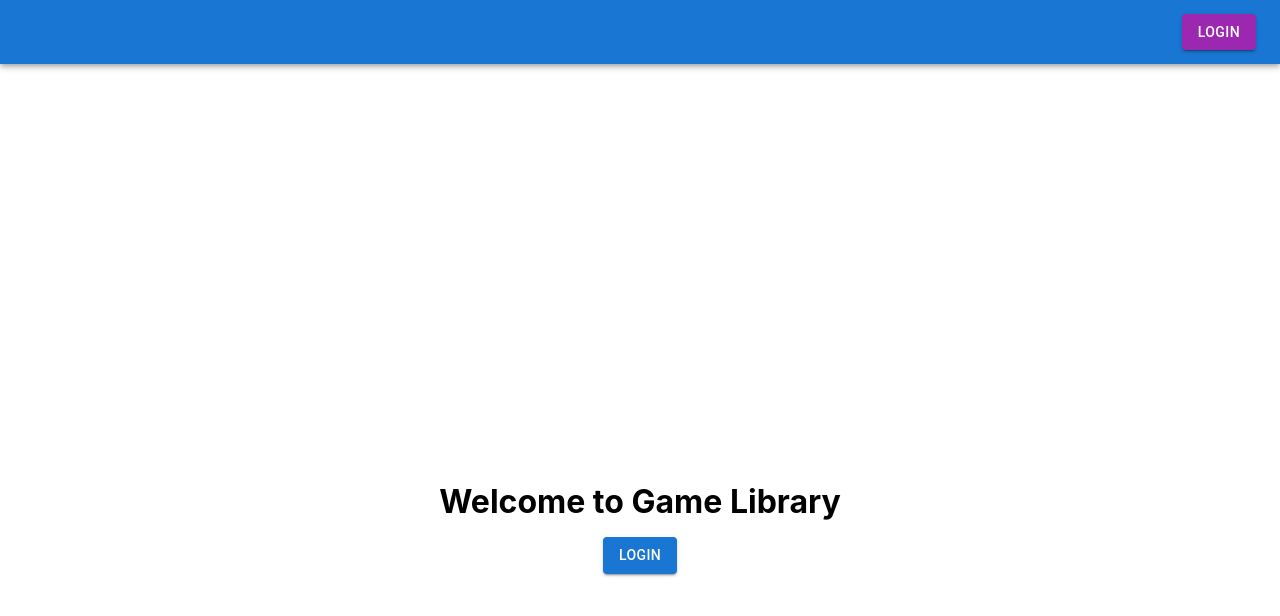
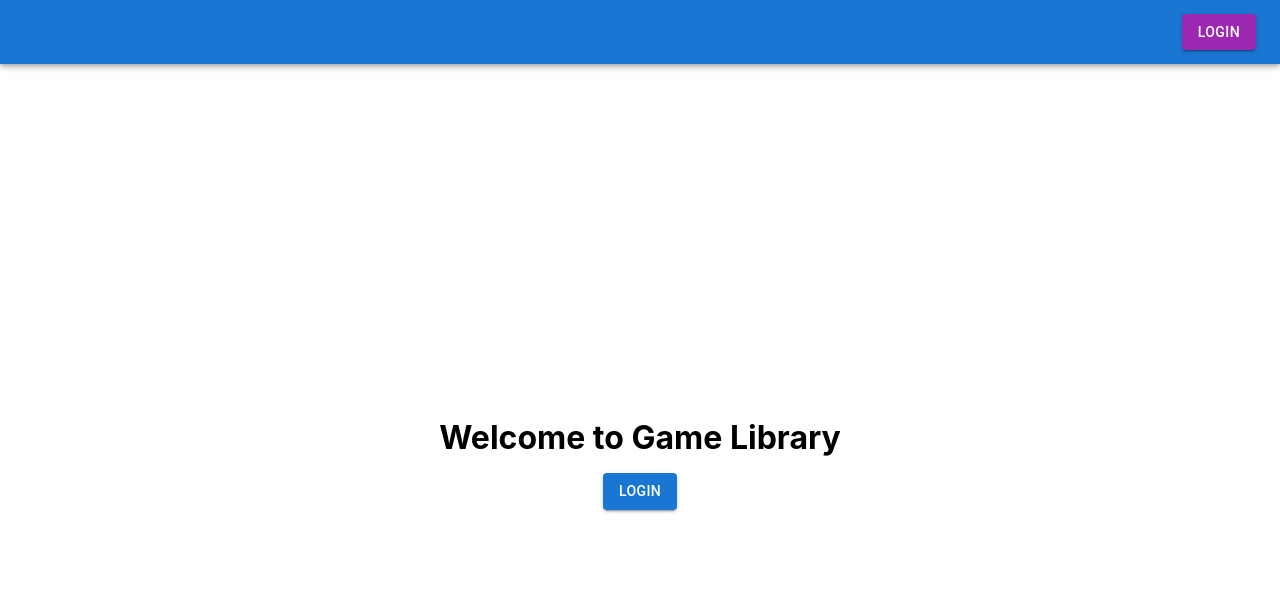
Before and after one commit to IvanIsaev-12/Game-Library, a React (Create React App) app in the folder game-library-front/: page / in a window 1280 px wide. Shown: the top 616 px of the page. Built offline with nearby package versions, Linux system fonts and the light colour scheme.

Commit message:
fixed layout does not push items down

```diff
--- a/game-library-front/src/layouts/Layout.jsx
+++ b/game-library-front/src/layouts/Layout.jsx
@@ -7,7 +7,7 @@ export default function Layout() {
 	return (
 		<>
 			<LoginAppBar />
-			<Box sx={{ mt: 8, px: 2 }}>
+			<Box >
 				<Outlet />
 			</Box>
 		</>
```
